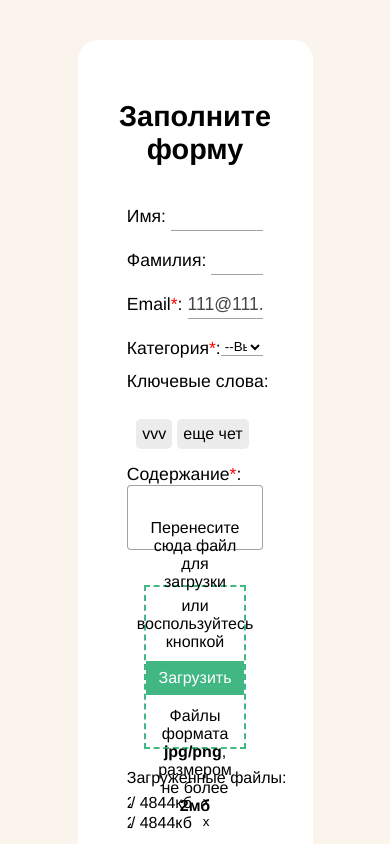
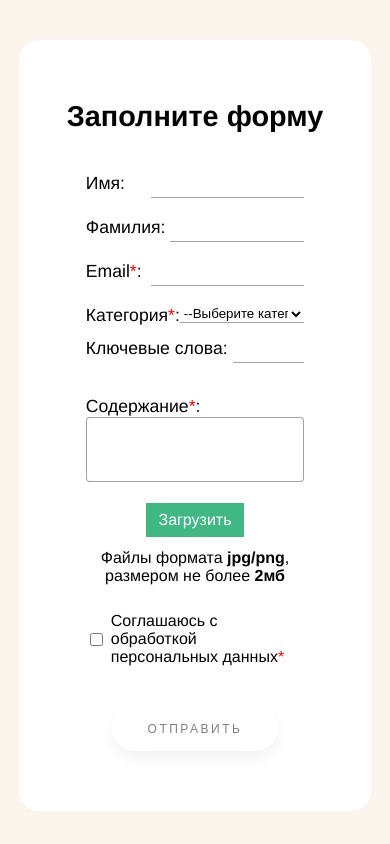
Before and after one commit to MethodM4N/vue-form, a Vue app: page / in a window 390 px wide. Shown: the top 844 px of the page. Built offline with nearby package versions, Linux system fonts and the light colour scheme.

Commit message:
feat(form): add mobile adaptation and log data after submit

```diff
--- a/src/components/Form.vue
+++ b/src/components/Form.vue
@@ -47,20 +47,25 @@
       />
     </div>
     <span
+      for="keyWords"
+      class="form__advice"
+      :class="{ form__advice_active: isFocused }"
+      v-if="isFocused"
+    >
+      Введите сюда ключевые слова через запятую, это поможет быстрее отработать ваш запрос
+    </span>
+    <span
       class="form__error"
       :class="{ form__error_active: v$.tempKeyWords.alphaPlusComma.$invalid }"
-      v-if="!v$.tempKeyWords.maxLengthValue.$invalid"
+      v-else-if="!v$.tempKeyWords.maxLengthValue.$invalid && !isFocused"
       >Допустимы только буквы</span
     >
     <span
       class="form__error"
       :class="{ form__error_active: v$.tempKeyWords.maxLengthValue.$invalid }"
-      v-else-if="v$.tempKeyWords.maxLengthValue.$invalid"
+      v-else-if="v$.tempKeyWords.maxLengthValue.$invalid && !isFocused"
       >Максимум 15 символов</span
     >
-    <span for="keyWords" class="form__advice-label" v-if="isFocused">
-      Введите сюда ключевые слова через запятую, это поможет быстрее отработать ваш запрос
-    </span>
     <div class="form__skills">
       <label v-for="(word, index) in keyWords" :key="word" @click="onDeleteSkill(index)">{{
         word
@@ -138,21 +143,45 @@ export default {
     return {
       firstName: '',
       lastName: '',
-      email: '111@111.ru',
+      email: '',
       category: '',
       terms: '',
       tempKeyWords: '',
       isFocused: false,
-      keyWords: ['vvv', 'еще чет'],
+      keyWords: [],
       textArea: '',
-      dropFiles: [
-        { name: '2M6A5273.JPG', lastModified: 1679469630000, size: 5019239 },
-        { name: '2M6A5273.JPG', lastModified: 1679469630000, size: 5019239 },
-      ],
+      dropFiles: [],
       activeZone: false,
     };
   },
   methods: {
+    onSubmit() {
+      const formData = new FormData();
+      if (this.dropFiles.length !== 0) {
+        this.dropFiles.forEach((image) => formData.append('file', image));
+      }
+
+      let fullName = null;
+      if (this.firstName) {
+        fullName = this.firstName;
+        if (this.lastName) {
+          fullName = fullName + ' ' + this.lastName;
+        }
+      } else {
+        fullName = this.lastName;
+      }
+
+      const json = JSON.stringify({
+        fullName,
+        email: this.email,
+        category: this.category,
+        keyWords: this.keyWords,
+        contents: this.textArea,
+      });
+      console.log(json, formData);
+
+      // можно обнулить все модели после сабмита (для удобства проверки оставлю так)
+    },
     onFocus() {
       this.isFocused = true;
       setTimeout(() => {
@@ -192,25 +221,19 @@ export default {
           return;
         } else {
           this.dropFiles.push(e.target.files[0]);
-          console.log(e.target.files[0]);
         }
       } else if (e.dataTransfer.files) {
         if (validation(e.dataTransfer.files[0])) {
           this.activeZone = !this.activeZone;
           return;
         } else {
-          console.log(e.dataTransfer.files);
           this.dropFiles.push(e.dataTransfer.files[0]);
           this.activeZone = !this.activeZone;
         }
       }
-      console.log(this.dropFiles);
     },
     onDeleteFile(index) {
       this.dropFiles.splice(index, 1);
-    },
-    onSubmit() {
-      console.log(this.firstName);
     },
   },
   computed: {
@@ -238,6 +261,14 @@ export default {
   display: flex;
   flex-direction: column;
   align-items: center;
+
+  @media (max-width: 1060px) {
+    width: 65%;
+  }
+
+  @media (max-width: 730px) {
+    width: 80%;
+  }
 
   h1 {
     margin: 0 0 40px;
@@ -298,12 +329,19 @@ export default {
     }
   }
 
-  &__advice-label {
+  &__advice {
+    visibility: hidden;
+    opacity: 0;
     font-size: 0.8rem;
-    margin-top: -17px;
+    margin-bottom: 1px;
     width: 70%;
     text-align: center;
     transition: ease-in-out 0.5s;
+
+    &_active {
+      visibility: visible;
+      opacity: 1;
+    }
   }
 
   &__textarea {
@@ -334,7 +372,7 @@ export default {
   }
 
   &__dropzone {
-    width: 40%;
+    width: 50%;
     height: 140px;
     margin-bottom: 20px;
     padding: 10px;
@@ -346,6 +384,20 @@ export default {
     border: 2px dashed #41b883;
     background-color: #fff;
     transition: 0.3s ease all;
+
+    @media (max-width: 730px) {
+      border: none;
+      height: 60px;
+      width: 80%;
+
+      span {
+        display: none;
+
+        &:last-child {
+          display: block;
+        }
+      }
+    }
 
     span {
       text-align: center;
@@ -509,6 +561,12 @@ export default {
       visibility: visible;
       opacity: 1;
     }
+
+    @media (max-width: 1060px) {
+      &:last-of-type {
+        margin-bottom: 5px;
+      }
+    }
   }
 }
 </style>
```
